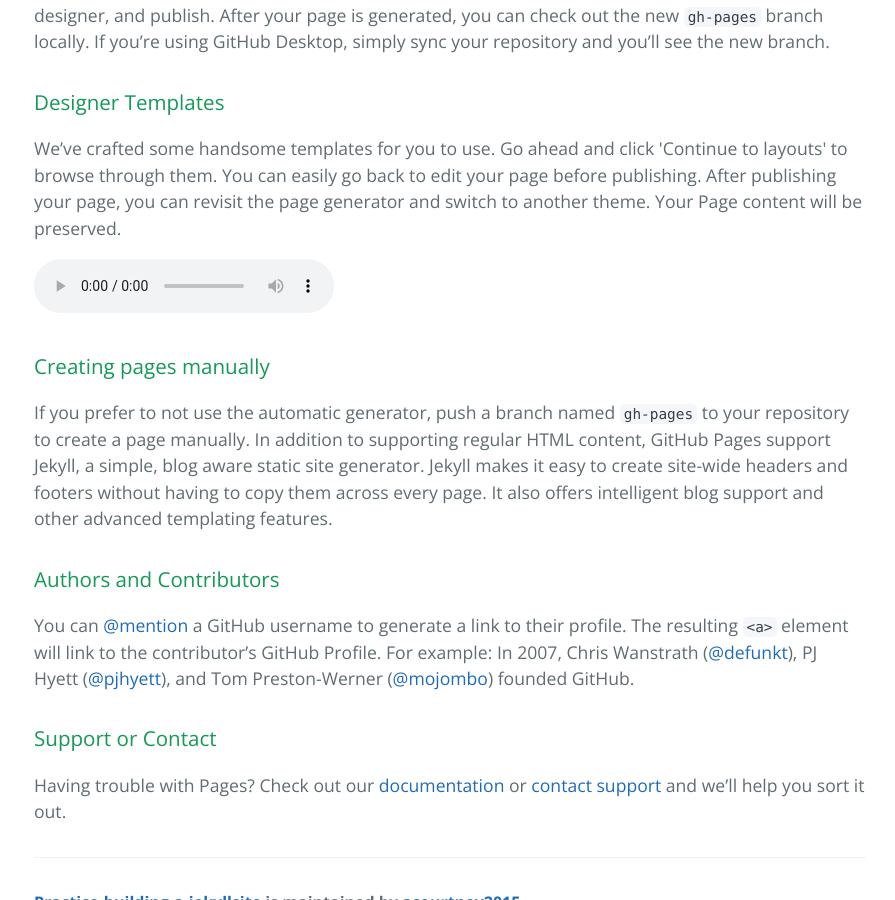
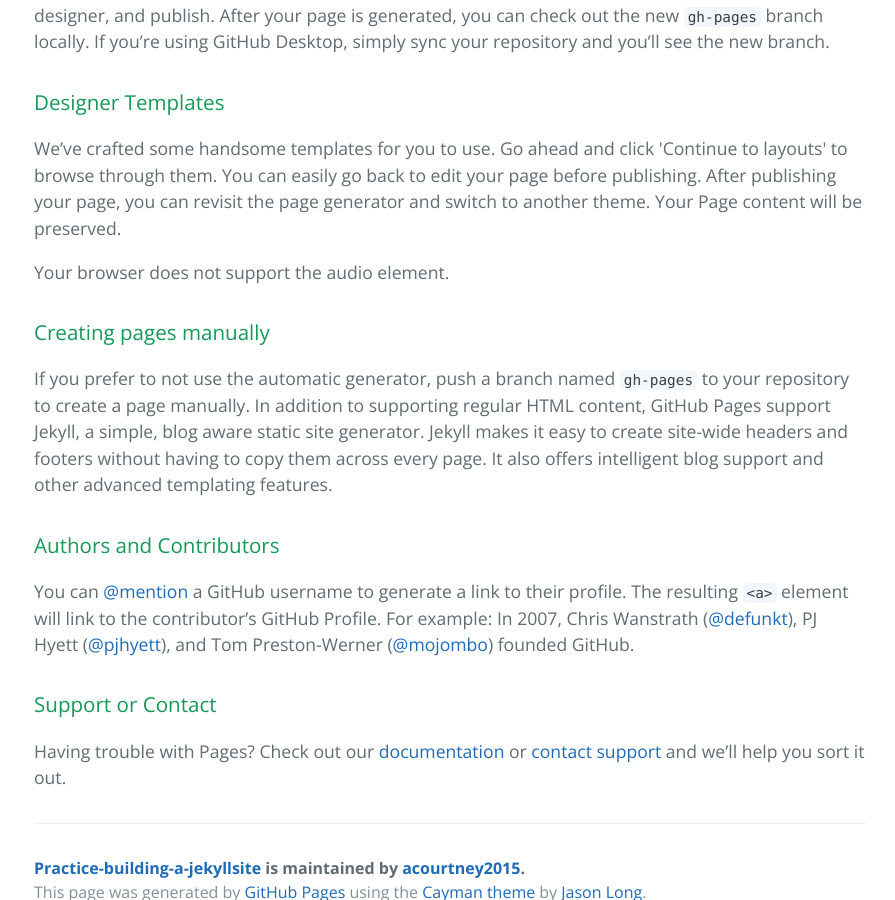
Before and after one commit to acourtney2015/Practice-Building-a-JekyllSite, a Jekyll site: the page index.html, which Jekyll copies as it is, in a window 1280 px wide and 900 px high, scrolled down 514 px. Shown: the whole window, without its empty margins (190-1085 px from the left). Built offline with Jekyll 4.4.1, drawn with Linux system fonts in a browser that asks for light colours.

```diff
--- a/index.html
+++ b/index.html
@@ -29,10 +29,10 @@
 
 <p>We’ve crafted some handsome templates for you to use. Go ahead and click 'Continue to layouts' to browse through them. You can easily go back to edit your page before publishing. After publishing your page, you can revisit the page generator and switch to another theme. Your Page content will be preserved.</p>
 
-<audio controls>
-   <source src="https://github.com/acourtney2015/Practice-Building-a-JekyllSite/blob/gh-pages/voice%202%20-%20Copy.mp3" type="audio/mpeg">
-</audio>
+<p>
 
+Your browser does not support the audio element.
+</p>
 
 <h3>
 <a id="creating-pages-manually" class="anchor" href="#creating-pages-manually" aria-hidden="true"><span aria-hidden="true" class="octicon octicon-link"></span></a>Creating pages manually</h3>
```
